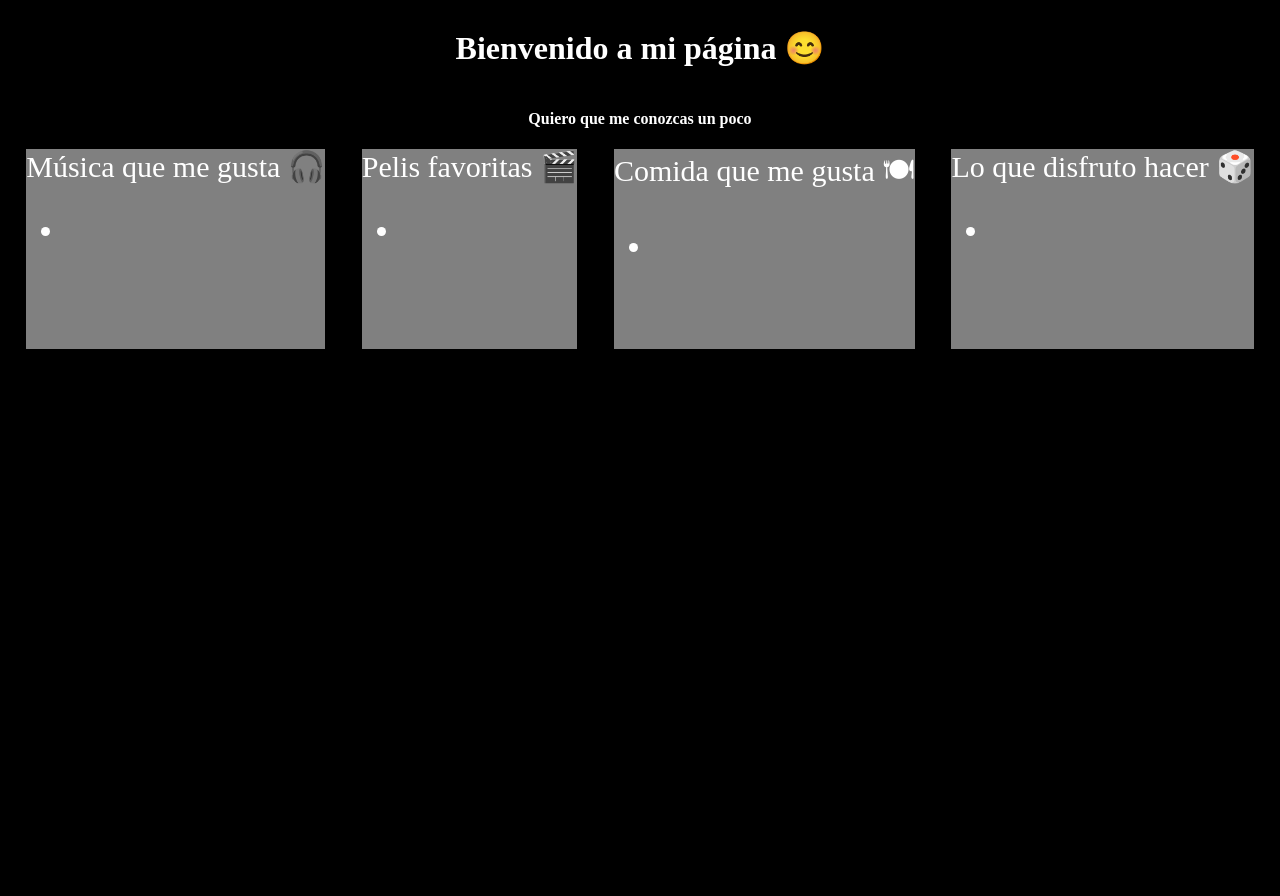
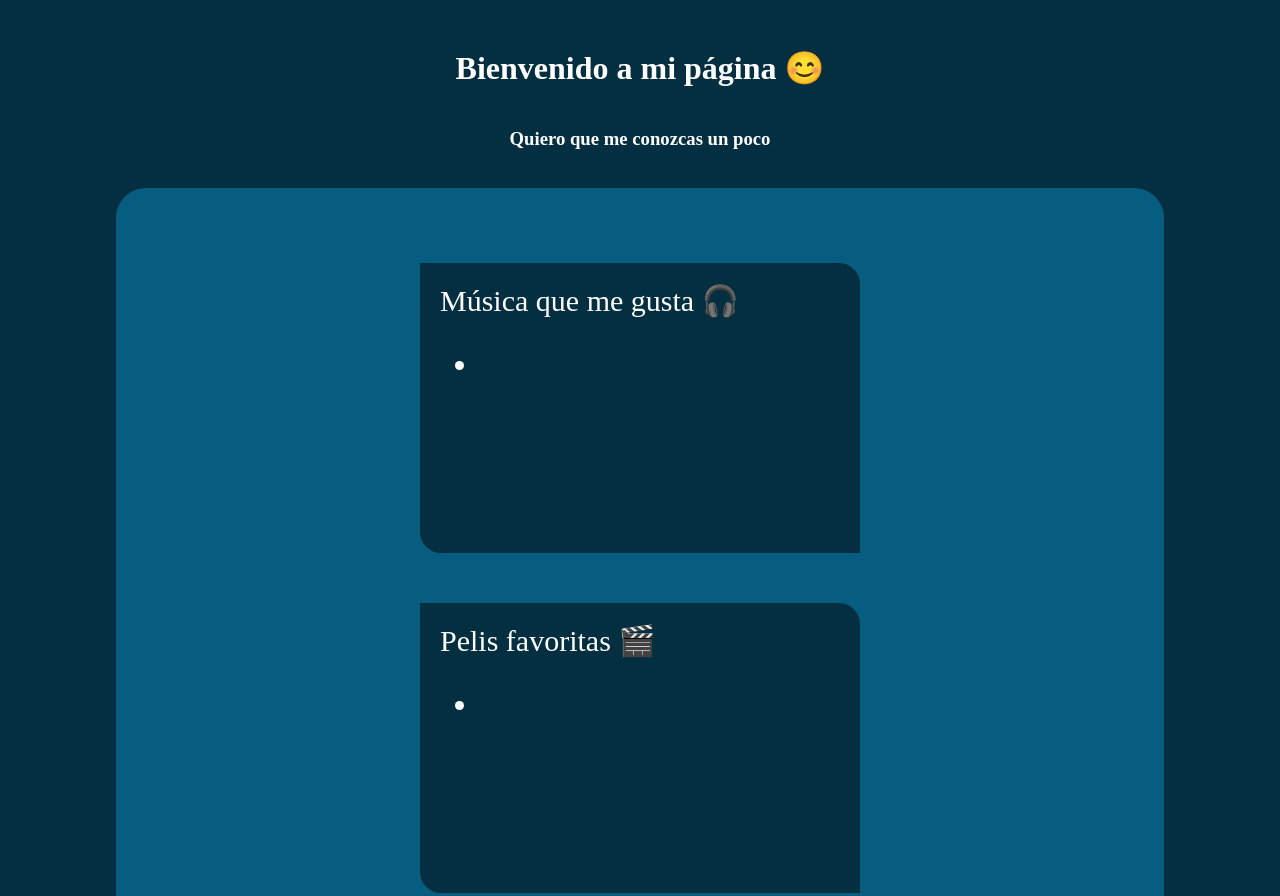
Before and after one commit to PilarArroyave/CharlaCSS, a plain HTML site: page index.html in a window 1280 px wide. Shown: the top 896 px of the page. Before the commit the page ends 800 px from the top, so only its background shows below. Drawn offline with Linux system fonts and the light colour scheme.

Commit message:
Añadiendo un poco de color y diseño

```diff
--- a/index.html
+++ b/index.html
@@ -9,7 +9,7 @@
   </head>
   <body>
     <h1> Bienvenido a mi página 😊</h1>
-    <h4> Quiero que me conozcas un poco </h4>
+    <h3> Quiero que me conozcas un poco </h3>
     <div class="container">
         <div class="item musica"> Música que me gusta 🎧
             <ul>
--- a/style.css
+++ b/style.css
@@ -1,24 +1,35 @@
 body {
-    background: black;
+    background: #032F40;
     color: white;
+    height: 80vh;
+    padding: 20px 40px;
     display: flex;
     flex-direction: column;
+    justify-content: space-between;
     align-items: center;
 }
 
 .container {
-    background: black;
+    background: rgb(6, 93, 128);
     color: white;
-    height: 300px;
-    width: 100%;
+    margin: 20px;
+    padding: 50px;
+    border-radius: 30px;
+    height: 1000px;
+    width:80%;
     font-size: 30px;
     display: flex;
-    flex-direction: row;
+    flex-flow: row wrap;
     justify-content: space-around;
-    align-items: stretch;
+    align-items: center;
+    align-content: space-around;
 }
 
 .item {
-    background: gray;
-    height: 200px;
+    background: #032F40;
+    border-radius: 0px 21px;
+    width: 50vh;
+    margin: 25px;
+    padding: 20px;
+    height: 250px;
 }
```
